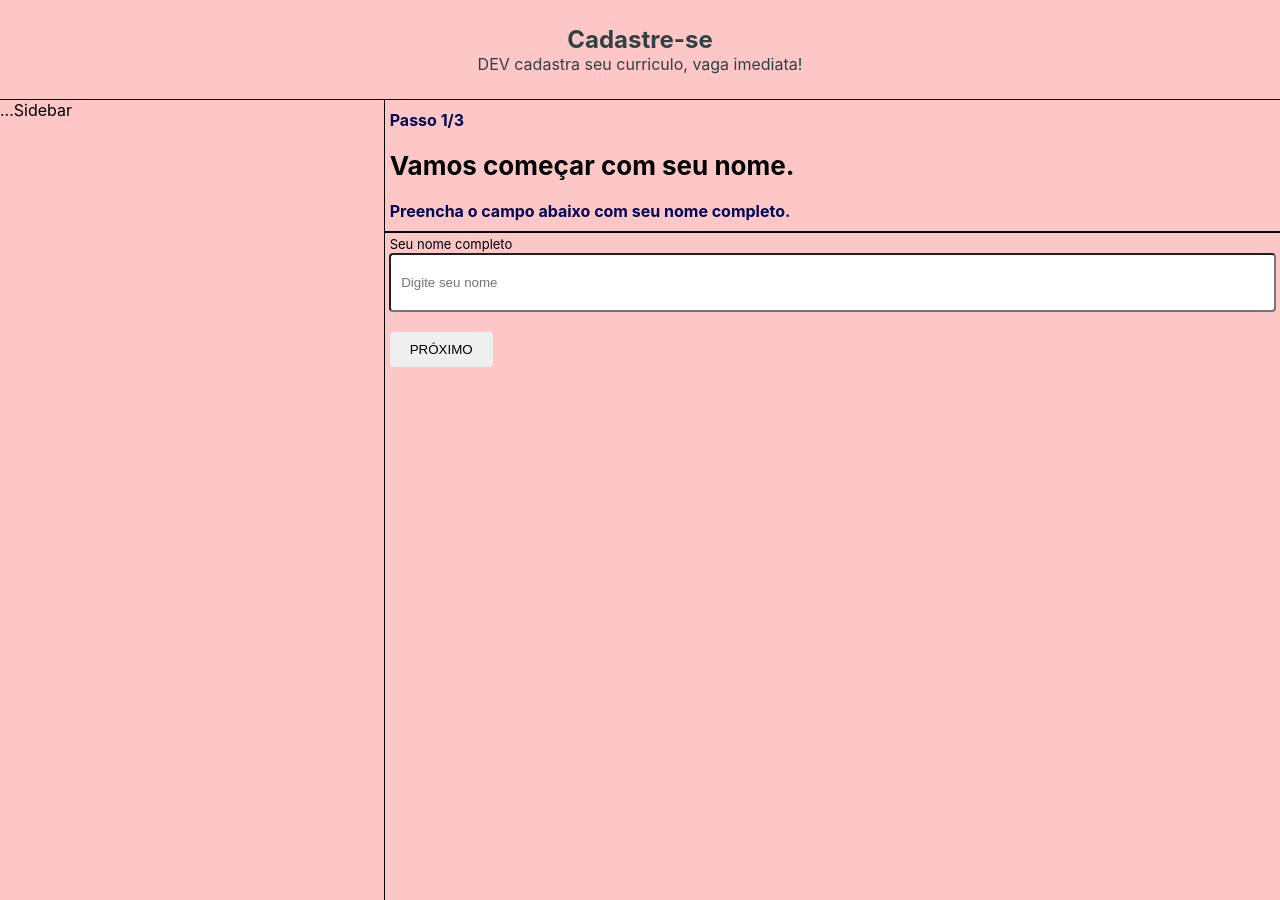
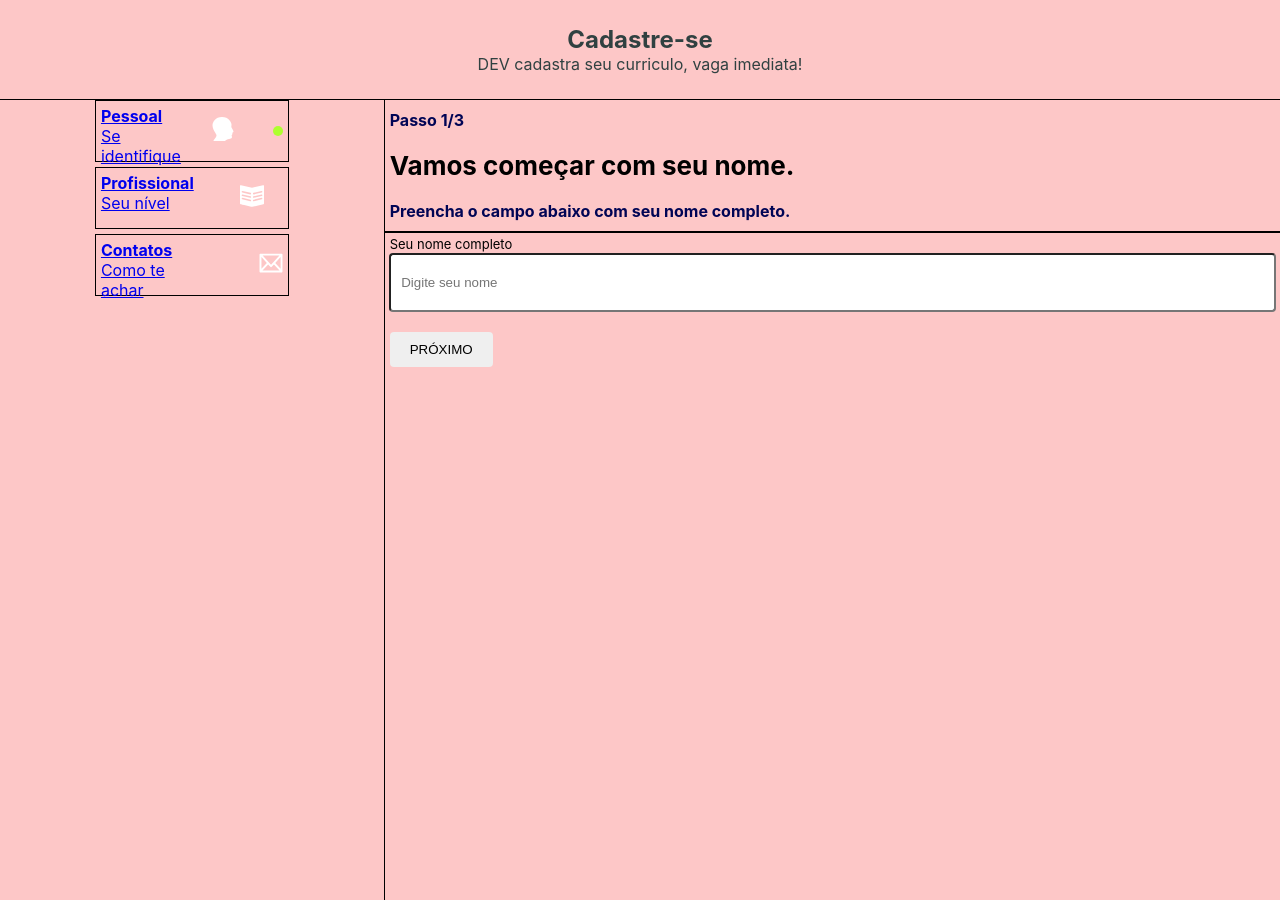
Before and after one commit to silastj/multiForm, a React (Create React App) app: page / in a window 1280 px wide. Built offline with nearby package versions, Linux system fonts and the light colour scheme.

Commit message:
add sidebar

```diff
--- /dev/null
+++ b/src/components/SideBarItem/index.tsx
@@ -0,0 +1,58 @@
+import * as C from './styles'
+import { Link } from 'react-router-dom'
+import { ReactComponent as ProfileIcon } from '../../assets/images/profile.svg'
+import { ReactComponent as BookIcon } from '../../assets/images/book.svg'
+import { ReactComponent as MailIcon } from '../../assets/images/mail.svg'
+import { useHistory } from 'react-router-dom'
+type Props = {
+  title: string
+  description: string
+  icon: string
+  path: string
+}
+
+const SideBarItem = ({ title, description, icon, path }: Props) => {
+  const history = useHistory()
+  const resLocation = history.location.pathname
+
+  return (
+    <C.Container>
+      <Link to={path}>
+        <C.Header>
+          <C.Title>{title}</C.Title>
+          <C.Description>{description}</C.Description>
+        </C.Header>
+        <C.Footer>
+          <C.Icon>
+            {icon === 'profile' &&
+              <ProfileIcon fill="white" width={24} height={24} />
+            }
+          </C.Icon>
+          <C.Icon>
+            {icon === 'book' &&
+              <>
+              <BookIcon fill="white" width={24} height={24} />
+              {resLocation === path &&
+                <C.State path={path}></C.State>
+              }
+              </>
+            }
+          </C.Icon>
+
+          <C.Icon>
+            {icon === 'mail' &&
+              <MailIcon fill="white" width={24} height={24} />
+            }
+          </C.Icon>
+          {resLocation === path &&
+            <C.State path={path}></C.State>
+          }
+
+
+        </C.Footer>
+      </Link>
+    </C.Container>
+  )
+}
+
+export default SideBarItem
--- /dev/null
+++ b/src/components/SideBarItem/styles.ts
@@ -0,0 +1,39 @@
+import styled from "styled-components";
+
+export const Container = styled.div`
+  border:1px solid;
+  width:50%;
+  margin:0 auto 5px auto;
+
+  a{
+    display: flex;
+    align-items: center;
+    margin:5px;
+    gap: 30px;
+    cursor: pointer;
+  }
+`;
+export const Title = styled.h4`
+  font-size:18x;
+  font-weight:bold;
+`;
+export const Header = styled.div`
+  width:50%;
+  height:50px;
+`;
+export const Description = styled.div`
+`;
+export const Icon = styled.div`
+`;
+export const Footer = styled.div`
+  display:flex;
+  align-items:center;
+  justify-content:space-between;
+  width:50%;
+`;
+export const State = styled.div<{path: string;}>`
+  width:10px;
+  height:10px;
+  border-radius:100%;
+  background-color: ${props => props.path ? 'greenyellow' : 'red'};
+`;
--- a/src/components/Theme/index.tsx
+++ b/src/components/Theme/index.tsx
@@ -1,6 +1,7 @@
 import { ReactNode } from 'react'
 import * as C from './styles'
 import Header from '../Header/index'
+import SideBarItem from '../SideBarItem/index'
 
 type Props = {
   children: ReactNode
@@ -13,7 +14,24 @@ const Theme = ({ children }: Props) => {
         <Header />
         <C.Steps>
           <C.Sidebar>
-            <p>...Sidebar</p>
+            <SideBarItem
+              title="Pessoal"
+              description="Se identifique"
+              icon="profile"
+              path="/"
+            />
+            <SideBarItem
+              title="Profissional"
+              description="Seu nível"
+              icon="book"
+              path="/step2"
+            />
+            <SideBarItem
+              title="Contatos"
+              description="Como te achar"
+              icon="mail"
+              path="/step3"
+            />
           </C.Sidebar>
           <C.Page>
             {children}
```
